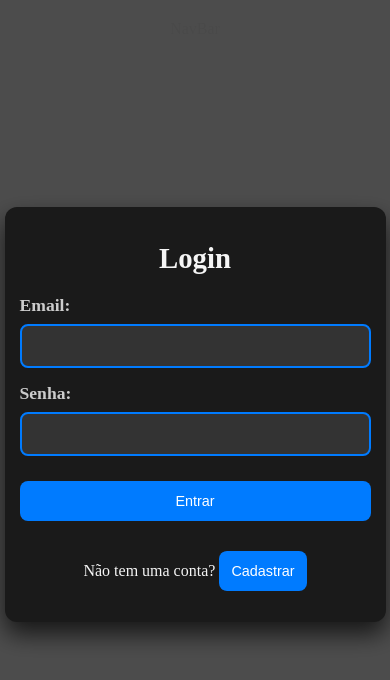
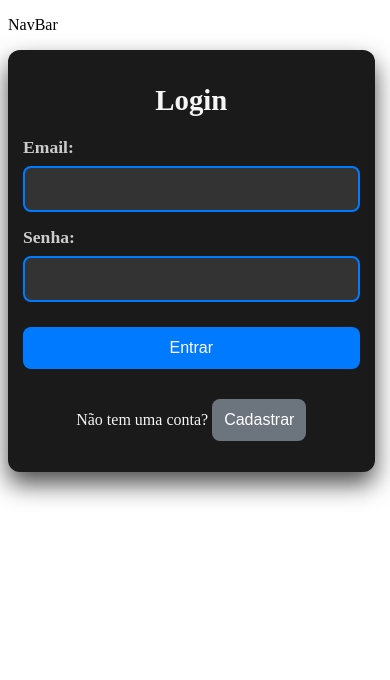
Before and after one commit to euluisdev/personal-app, a Next.js app: page / in a window 390 px wide. Shown: the top 680 px of the page. Built offline with nearby package versions, Linux system fonts and the light colour scheme.

Commit message:
css file was changed to the page.module.css -- bug fixed

```diff
--- a/src/app/page.js
+++ b/src/app/page.js
@@ -2,7 +2,7 @@
 
 import { useRouter } from 'next/navigation';
 import { useState } from 'react';
-import styles from './page.css'; // Importando o arquivo CSS
+import styles from './page.module.css';
 
 export default function HomePage() {
   const router = useRouter();
@@ -42,7 +42,7 @@ export default function HomePage() {
       setMessage(data.message);
 
       if (response.ok) {
-        // Limpa os campos após sucesso
+        //clean fields
         setFormData({
           nome: '',
           datanasc: '',
@@ -58,8 +58,9 @@ export default function HomePage() {
           senha: '',
         });
 
-        alert(data.message);
-        router.push('/dashboard');
+        setMessage(data.message);
+        router.push(`/dashboard?userName=${encodeURIComponent(data.userName)}`);
+
       } else {
         setMessage(data.message);
       }
@@ -76,7 +77,7 @@ export default function HomePage() {
 
   return (
     <div className='modal-overlay'>
-      <div className="modal-container">
+      <div className={styles['modal-container']}>
         <h1 className="modal-title">{formType === 'login' ? 'Login' : 'Cadastro'}</h1>
         <form onSubmit={handleSubmit}>
           {formType === 'register' && (
--- a/src/app/page.css
+++ b/src/app/page.module.css
@@ -30,7 +30,7 @@
 }
 
 /* Estilo do título */
-h1 {
+.modal-container h1 {
   text-align: center;
   color: #f5f5f5;
   font-size: 2em;
@@ -39,17 +39,17 @@ h1 {
 }
 
 /* Estilização do formulário */
-form {
+.modal-container form {
   display: flex;
   flex-direction: column;
 }
 
 /* Estilo dos campos do formulário */
-div {
+.modal-container div {
   margin-bottom: 15px;
 }
 
-label {
+.modal-container label {
   font-size: 1.1em;
   color: #ccc;
   display: block;
@@ -57,7 +57,7 @@ label {
   font-weight: 600;
 }
 
-input {
+.modal-container input {
   width: 100%;
   padding: 12px;
   border: 2px solid #007bff; /* Cor do contorno dos inputs */
@@ -69,14 +69,14 @@ input {
   transition: border-color 0.3s ease, background-color 0.3s ease;
 }
 
-input:focus {
+.modal-container input:focus {
   border-color: #00c4ff; /* Cor do contorno quando o input está focado */
   background-color: #444;
   outline: none;
 }
 
 /* Estilo do botão */
-button {
+.modal-container button {
   padding: 12px;
   border: none;
   border-radius: 8px;
@@ -88,18 +88,18 @@ button {
   margin-top: 10px;
 }
 
-button:hover {
+.modal-container button:hover {
   background-color: #0056b3;
   transform: translateY(-2px);
 }
 
-button:active {
+.modal-container button:active {
   background-color: #004085;
   transform: translateY(0);
 }
 
 /* Estilo para mensagens */
-p {
+.modal-container p {
   text-align: center;
   color: #f5f5f5;
   font-size: 1em;
@@ -108,15 +108,15 @@ p {
 }
 
 /* Estilo do botão de alternar */
-button.toggle {
+.modal-container button.toggle {
   background-color: #6c757d;
 }
 
-button.toggle:hover {
+.modal-container button.toggle:hover {
   background-color: #5a6268;
 }
 
-button.toggle:active {
+.modal-container button.toggle:active {
   background-color: #4e555b;
 }
 
@@ -127,11 +127,11 @@ button.toggle:active {
     max-width: 95%; /* Ajusta a largura para quase toda a tela */
   }
 
-  h1 {
+  .modal-container h1 {
     font-size: 1.8em;
   }
 
-  input, button {
+  .modal-container input button {
     font-size: 0.9em;
   }
 }
```
Also changed, not shown: src/app/dashboard/page.js (+4 -4 lines).
